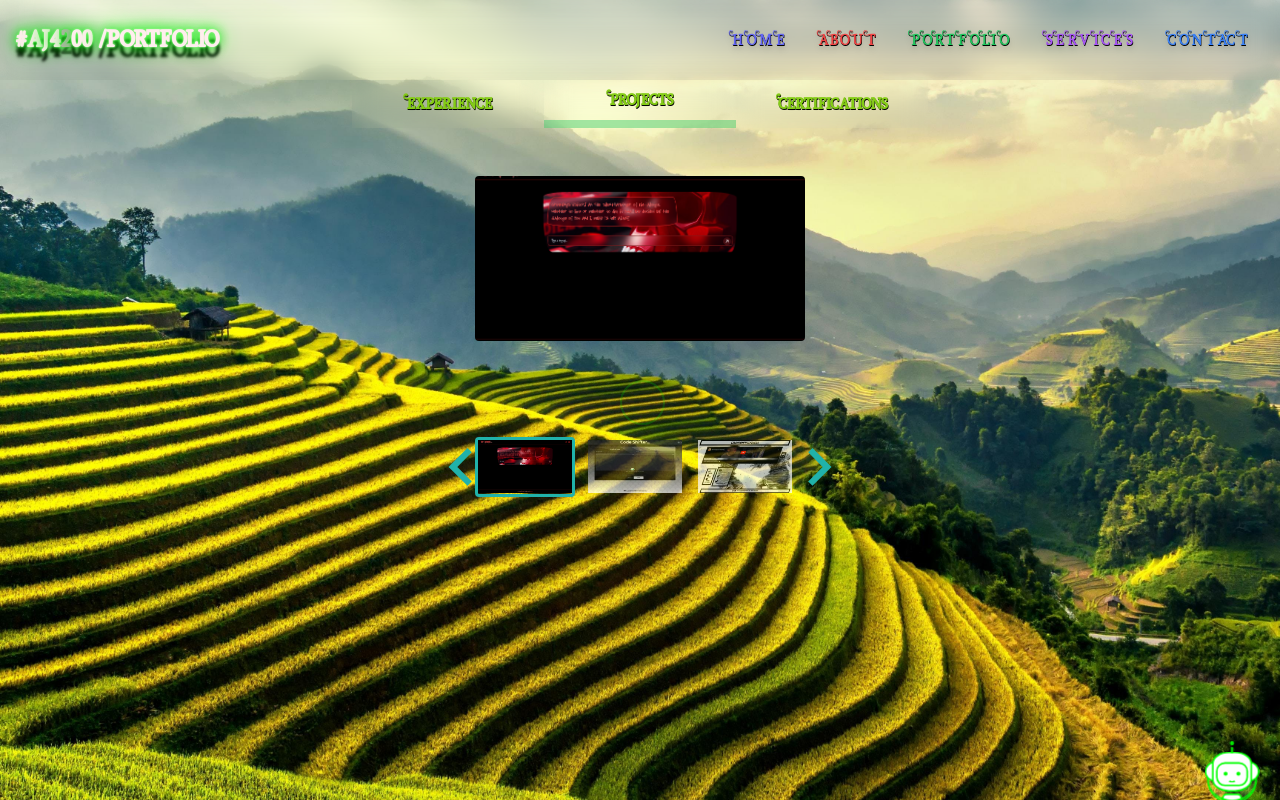
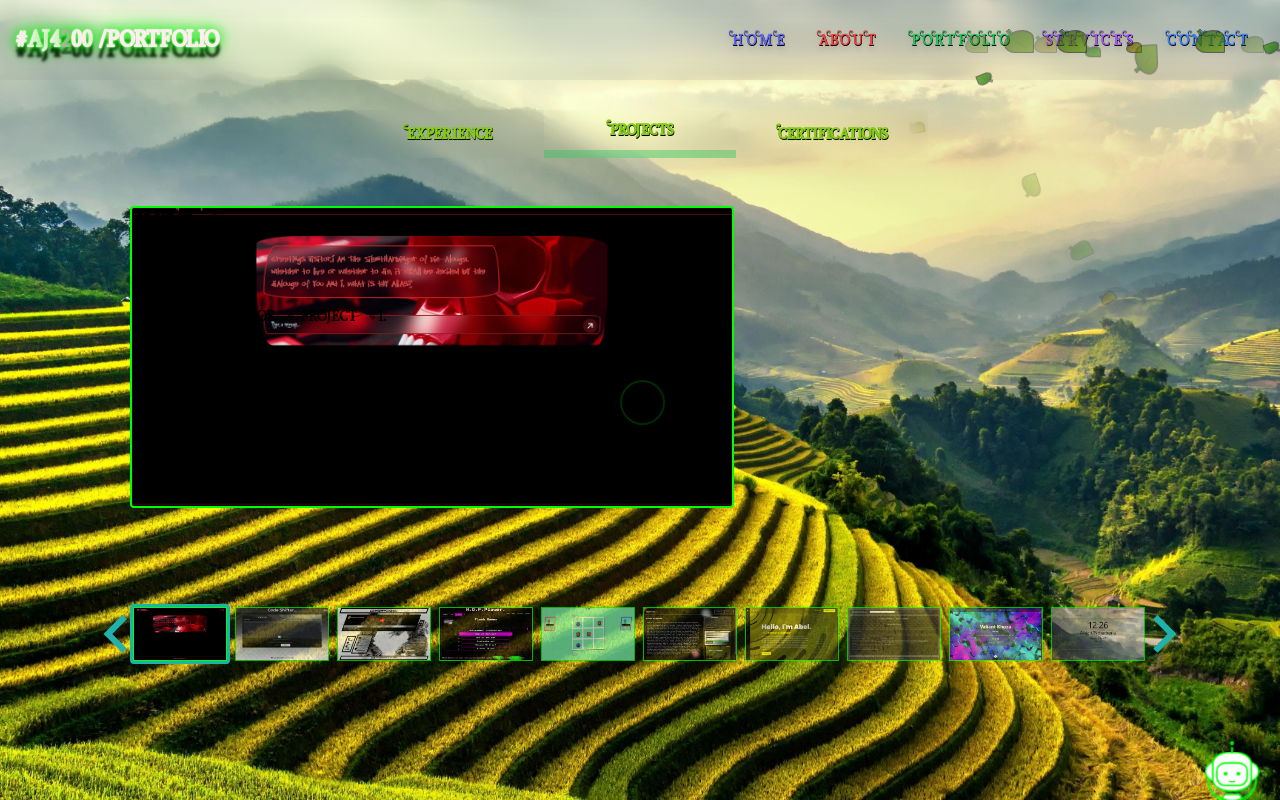
Before and after one commit to AJ4200/AJ4200, a Next.js app: page /portfolio in a window 1280 px wide. Built offline with nearby package versions, Linux system fonts and the light colour scheme.

Commit message:
Added projects data show

```diff
--- a/components/Portfolio/Projects.tsx
+++ b/components/Portfolio/Projects.tsx
@@ -1,15 +1,18 @@
 import React, { useEffect } from "react";
 import Splide from "@splidejs/splide";
 import projects from "../../data/projects";
+import ProjectContent from "./Projects/ProjectContent";
 
 const Projects: React.FC = () => {
   useEffect(() => {
     const secondarySlider = new Splide("#secondary-slider", {
       fixedWidth: 100,
       fixedHeight: 60,
-      gap: 10,
+      gap: 2,
       rewind: true,
+      autoplay: true,
       pagination: false,
+      perPage: 10,
       isNavigation: true,
       breakpoints: {
         "600": {
@@ -21,11 +24,11 @@
 
     const primarySlider = new Splide("#primary-slider", {
       type: "fade",
+      width: 700,
       heightRatio: 0.5,
       pagination: false,
       arrows: false,
-        cover: true,
-
+      cover: true,
     });
 
     primarySlider.sync(secondarySlider).mount();
@@ -37,9 +40,18 @@
         <div className="splide__track">
           <ul className="splide__list">
             {projects.map((project, index) => (
-              <li key={index} className="splide__slide">
-                <img src={project.image} alt={project.title} />
-              </li>
+              <>
+                <li key={index} className="splide__slide">
+                  <img src={project.image} alt={project.title} />{" "}
+                  <ProjectContent
+                    title={project.title}
+                    description={project.description}
+                    techStack={project.techStack as []}
+                    link={project.link}
+                    sourceCode={project.sourceCode}
+                  />
+                </li>
+              </>
             ))}
           </ul>
         </div>
--- /dev/null
+++ b/components/Portfolio/Projects/ProjectContent.tsx
@@ -0,0 +1,35 @@
+import React from "react";
+
+interface ProjectContentProps {
+  title: string;
+  description: string;
+  techStack: [];
+  link: string;
+  sourceCode: string;
+}
+
+const ProjectContent: React.FC<ProjectContentProps> = ({
+  title,
+  description,
+  link,
+  sourceCode,
+  techStack,
+}) => {
+    return (
+      <section>
+        <h1>{title}</h1>
+        <a href={sourceCode} />
+            <a href={link} />
+            <ul>
+                {techStack.map((tech) => (
+                    <li key={tech}>
+                    {tech}
+                     </li>
+                 )) }
+            </ul>
+            <p>{description}</p>
+            <button>More Details</button>
+      </section>
+    );
+};
+export default ProjectContent;
--- /dev/null
+++ b/components/Utils/Leaves.tsx
@@ -0,0 +1,25 @@
+import React from'react';
+
+const Leaves: React.FC = () =>
+{
+return (
+  <div id="leaves">
+    <i></i>
+    <i></i>
+    <i></i>
+    <i></i>
+    <i></i>
+    <i></i>
+    <i></i>
+    <i></i>
+    <i></i>
+    <i></i>
+    <i></i>
+    <i></i>
+    <i></i>
+    <i></i>
+    <i></i>
+  </div>
+);
+}
+export default Leaves;
--- a/data/projects.ts
+++ b/data/projects.ts
@@ -34,6 +34,62 @@
     link: "https://project2.com",
     sourceCode: "https://github.com/yourusername/project2",
   },
+  {
+    image: "imgs/hdfplayer.png",
+    title: "Project 2",
+    description: "Description for Project 2.",
+    techStack: ["Tech4", "Tech5", "Tech6"],
+    link: "https://project2.com",
+    sourceCode: "https://github.com/yourusername/project2",
+  },
+  {
+    image: "imgs/ttp.png",
+    title: "Project 2",
+    description: "Description for Project 2.",
+    techStack: ["Tech4", "Tech5", "Tech6"],
+    link: "https://project2.com",
+    sourceCode: "https://github.com/yourusername/project2",
+  },
+  {
+    image: "imgs/Appoflex.png",
+    title: "Project 2",
+    description: "Description for Project 2.",
+    techStack: ["Tech4", "Tech5", "Tech6"],
+    link: "https://project2.com",
+    sourceCode: "https://github.com/yourusername/project2",
+  },
+  {
+    image: "imgs/Portyfolio.png",
+    title: "Project 2",
+    description: "Description for Project 2.",
+    techStack: ["Tech4", "Tech5", "Tech6"],
+    link: "https://project2.com",
+    sourceCode: "https://github.com/yourusername/project2",
+  },
+  {
+    image: "imgs/CommonFunLib.png",
+    title: "Project 2",
+    description: "Description for Project 2.",
+    techStack: ["Tech4", "Tech5", "Tech6"],
+    link: "https://project2.com",
+    sourceCode: "https://github.com/yourusername/project2",
+  },
+  {
+    image: "imgs/TeslaResume.png",
+    title: "Project 2",
+    description: "Description for Project 2.",
+    techStack: ["Tech4", "Tech5", "Tech6"],
+    link: "https://project2.com",
+    sourceCode: "https://github.com/yourusername/project2",
+  },
+  {
+    image: "imgs/TimeWhere.png",
+    title: "Project 2",
+    description: "Description for Project 2.",
+    techStack: ["Tech4", "Tech5", "Tech6"],
+    link: "https://project2.com",
+    sourceCode: "https://github.com/yourusername/project2",
+  },
 ];
 
 export default projects;
--- a/pages/portfolio.tsx
+++ b/pages/portfolio.tsx
@@ -1,11 +1,11 @@
-import React, { useState } from'react';
-import PageWithIndicator from '../components/Utils/PageWithIndicator';
-import Projects from '../components/Portfolio/Projects';
-import Experience from '../components/Portfolio/Experience';
-import Certifications from '../components/Portfolio/Certifications';
+import React, { useState } from "react";
+import PageWithIndicator from "../components/Utils/PageWithIndicator";
+import Projects from "../components/Portfolio/Projects";
+import Experience from "../components/Portfolio/Experience";
+import Certifications from "../components/Portfolio/Certifications";
+import Leaves from "../components/Utils/Leaves";
 
-const Portfolio: React.FC = () =>
-{
+const Portfolio: React.FC = () => {
   const [activeTab, setActiveTab] = useState("projects");
 
   const handleTabClick = (tabValue: string) => {
@@ -15,6 +15,9 @@
   return (
     <>
       <PageWithIndicator route={"/portfolio"} bgcolor={"bg-green-500"}>
+        <>
+          {" "}
+          <Leaves />
           <div className="w-full flex mx-auto items-center flex-col">
             <div className="flex md:max-w-xl justify-between w-full">
               <button
@@ -51,10 +54,11 @@
 
             {activeTab === "projects" && <Projects />}
             {activeTab === "experience" && <Experience />}
-            {activeTab === "certifications" && <Certifications/>}
+            {activeTab === "certifications" && <Certifications />}
           </div>
+        </>
       </PageWithIndicator>
     </>
   );
-}
+};
 export default Portfolio;
--- a/styles/globals.css
+++ b/styles/globals.css
@@ -8,7 +8,7 @@
 {
     height: 100vh;
     width: 100vw;
-    overflow-x: hidden;
+    overflow: hidden;
   cursor: none;
   background:center no-repeat;
   background-size: cover;
@@ -94,3 +94,19 @@
 .text-darkshadow{
   text-shadow: black 0.5px 0.5px 0.5px;
 }
+
+.splide__slide img {
+  width: 100%;
+  height: 100%;
+  object-fit: cover;  border: 1px solid var(--neon);
+}
+
+.splide__slide {
+  opacity: 0.6;
+
+}
+
+.splide__slide.is-active {
+  opacity: 1;
+  border: 2px solid var(--neon);
+}
--- /dev/null
+++ b/styles/leaves.css
@@ -0,0 +1,216 @@
+/* leaf animations */
+
+#leaves {
+  position: relative;
+  top: -50px;
+  width: 100%;
+  text-align: right;
+    pointer-events: none;
+}
+
+#leaves i {
+  display: inline-block;
+  width: 200px;
+  height: 150px;
+  background: linear-gradient(to bottom right, #309900, #005600);
+  transform: skew(20deg);
+  border-radius: 5% 40% 70%;
+  box-shadow: inset 0px 0px 1px #222;
+  border: 1px solid #333;
+  z-index: 1;
+  animation: falling 5s 0s infinite;
+}
+
+#leaves i:nth-of-type(2n) {
+  animation: falling2 5s 0s infinite;
+}
+#leaves i:nth-of-type(3n) {
+  animation: falling3 5s 0s infinite;
+}
+
+#leaves i:before {
+  position: absolute;
+  content: "";
+  top: 117px;
+  right: 9px;
+  height: 27px;
+  width: 32px;
+  transform: rotate(49deg);
+  border-radius: 0% 15% 15% 0%;
+  border-top: 1px solid #222;
+  border-bottom: 1px solid #222;
+  border-left: 0px solid #222;
+  border-right: 1px solid #222;
+  background: linear-gradient(to right, rgba(0, 100, 0, 1), #005600);
+  z-index: 1;
+}
+
+#leaves i:after {
+  content: "";
+  height: 125px;
+  width: 10px;
+  background: linear-gradient(to right, rgba(0, 0, 0, 0.15), rgba(0, 0, 0, 0));
+  display: block;
+  transform: rotate(125deg);
+  position: absolute;
+  left: 85px;
+  border-radius: 50%;
+}
+
+#leaves i:nth-of-type(n) {
+  height: 23px;
+  width: 30px;
+}
+#leaves i:nth-of-type(n):before {
+  width: 7px;
+  height: 5px;
+  top: 17px;
+  right: 1px;
+}
+#leaves i:nth-of-type(n):after {
+  width: 2px;
+  height: 17px;
+  left: 12px;
+  top: 0px;
+}
+
+#leaves i:nth-of-type(2n + 1) {
+  height: 11px;
+  width: 16px;
+}
+#leaves i:nth-of-type(2n + 1):before {
+  width: 4px;
+  height: 3px;
+  top: 7px;
+  right: 0px;
+}
+#leaves i:nth-of-type(2n + 1):after {
+  width: 2px;
+  height: 6px;
+  left: 5px;
+  top: 1px;
+}
+
+#leaves i:nth-of-type(3n + 2) {
+  height: 17px;
+  width: 23px;
+}
+#leaves i:nth-of-type(3n + 2):before {
+  height: 4px;
+  width: 4px;
+  top: 12px;
+  right: 1px;
+}
+#leaves i:nth-of-type(3n + 2):after {
+  height: 10px;
+  width: 2px;
+  top: 1px;
+  left: 8px;
+}
+
+#leaves i:nth-of-type(n) {
+  animation-delay: 1.9s;
+}
+#leaves i:nth-of-type(2n) {
+  animation-delay: 3.9s;
+}
+#leaves i:nth-of-type(3n) {
+  animation-delay: 2.3s;
+}
+#leaves i:nth-of-type(4n) {
+  animation-delay: 4.4s;
+}
+#leaves i:nth-of-type(5n) {
+  animation-delay: 5s;
+}
+#leaves i:nth-of-type(6n) {
+  animation-delay: 3.5s;
+}
+#leaves i:nth-of-type(7n) {
+  animation-delay: 2.8s;
+}
+#leaves i:nth-of-type(8n) {
+  animation-delay: 1.5s;
+}
+#leaves i:nth-of-type(9n) {
+  animation-delay: 3.3s;
+}
+#leaves i:nth-of-type(10n) {
+  animation-delay: 2.5s;
+}
+#leaves i:nth-of-type(11n) {
+  animation-delay: 1.2s;
+}
+#leaves i:nth-of-type(12n) {
+  animation-delay: 4.1s;
+}
+#leaves i:nth-of-type(13n) {
+  animation-delay: 1s;
+}
+#leaves i:nth-of-type(14n) {
+  animation-delay: 4.7s;
+}
+#leaves i:nth-of-type(15n) {
+  animation-delay: 3s;
+}
+
+#leaves i:nth-of-type(n) {
+  background: linear-gradient(to bottom right, #309900, #005600);
+}
+#leaves i:nth-of-type(2n + 2) {
+  background: linear-gradient(to bottom right, #5e9900, #2b5600);
+}
+#leaves i:nth-of-type(4n + 1) {
+  background: linear-gradient(to bottom right, #990, #564500);
+}
+
+#leaves i:nth-of-type(n) {
+  opacity: 0.7;
+}
+#leaves i:nth-of-type(3n + 1) {
+  opacity: 0.5;
+}
+#leaves i:nth-of-type(3n + 2) {
+  opacity: 0.3;
+}
+
+#leaves i:nth-of-type(n) {
+  transform: rotate(180deg);
+}
+
+#leaves i:nth-of-type(n) {
+  animation-timing-function: ease-in-out;
+}
+
+@keyframes falling {
+  0% {
+    transform: translate3d(300, 0, 0) rotate(0deg);
+  }
+
+  100% {
+    transform: translate3d(-350px, 700px, 0) rotate(90deg);
+    opacity: 0;
+  }
+}
+
+@keyframes falling3 {
+  0% {
+    transform: translate3d(0, 0, 0) rotate(-20deg);
+  }
+
+  100% {
+    transform: translate3d(-230px, 640px, 0) rotate(-70deg);
+    opacity: 0;
+  }
+}
+
+@keyframes falling2 {
+  0% {
+    transform: translate3d(0, 0, 0) rotate(90deg);
+  }
+
+  100% {
+    transform: translate3d(-400px, 680px, 0) rotate(0deg);
+    opacity: 0;
+  }
+}
```
Also changed, not shown: pages/_app.tsx (+6 -6 lines). Lines whose indentation alone changed are shown as unchanged.
